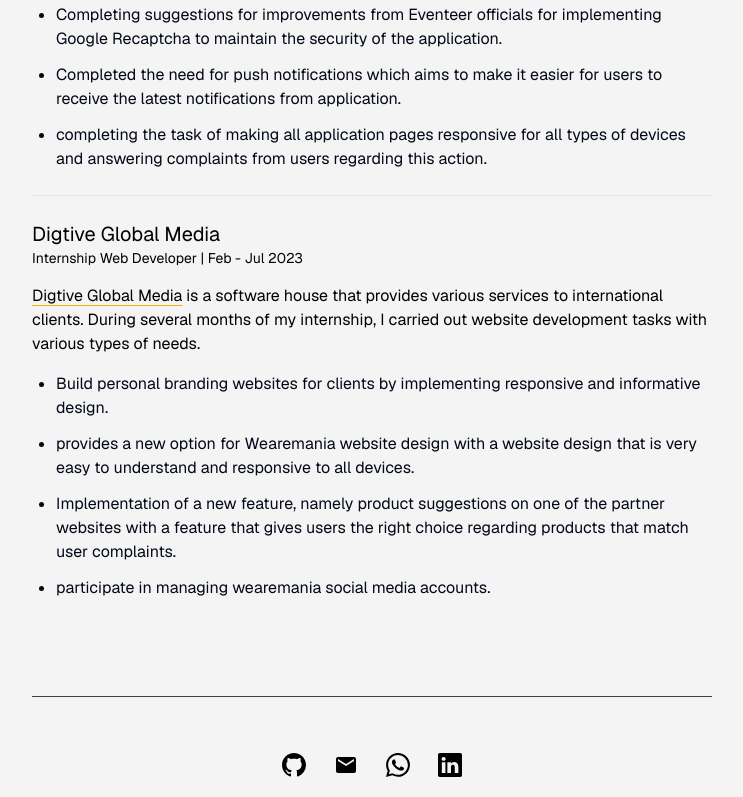
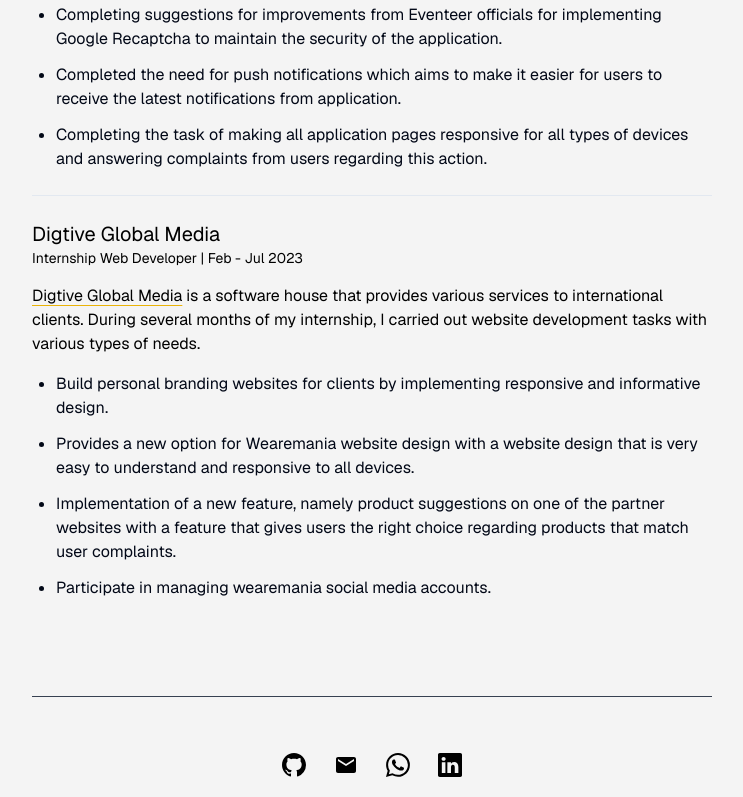
Before and after one commit to hengkianggia/my-website, a Next.js app: page /experience in a window 1280 px wide. Shown: the part 578-1375 px from the top of the page, without its empty margins (268-1011 px from the left). Built offline with nearby package versions, Linux system fonts and the light colour scheme.

Commit message:
Refactor page content for better readability and consistency

```diff
--- a/app/experience/page.tsx
+++ b/app/experience/page.tsx
@@ -61,7 +61,7 @@
               application.
             </li>
             <li>
-              completing the task of making all application pages responsive for
+              Completing the task of making all application pages responsive for
               all types of devices and answering complaints from users regarding
               this action.
             </li>
@@ -91,7 +91,7 @@
               responsive and informative design.
             </li>
             <li>
-              provides a new option for Wearemania website design with a website
+              Provides a new option for Wearemania website design with a website
               design that is very easy to understand and responsive to all
               devices.
             </li>
@@ -100,7 +100,7 @@
               of the partner websites with a feature that gives users the right
               choice regarding products that match user complaints.
             </li>
-            <li>participate in managing wearemania social media accounts.</li>
+            <li>Participate in managing wearemania social media accounts.</li>
           </ul>
         </div>
       </section>
```
